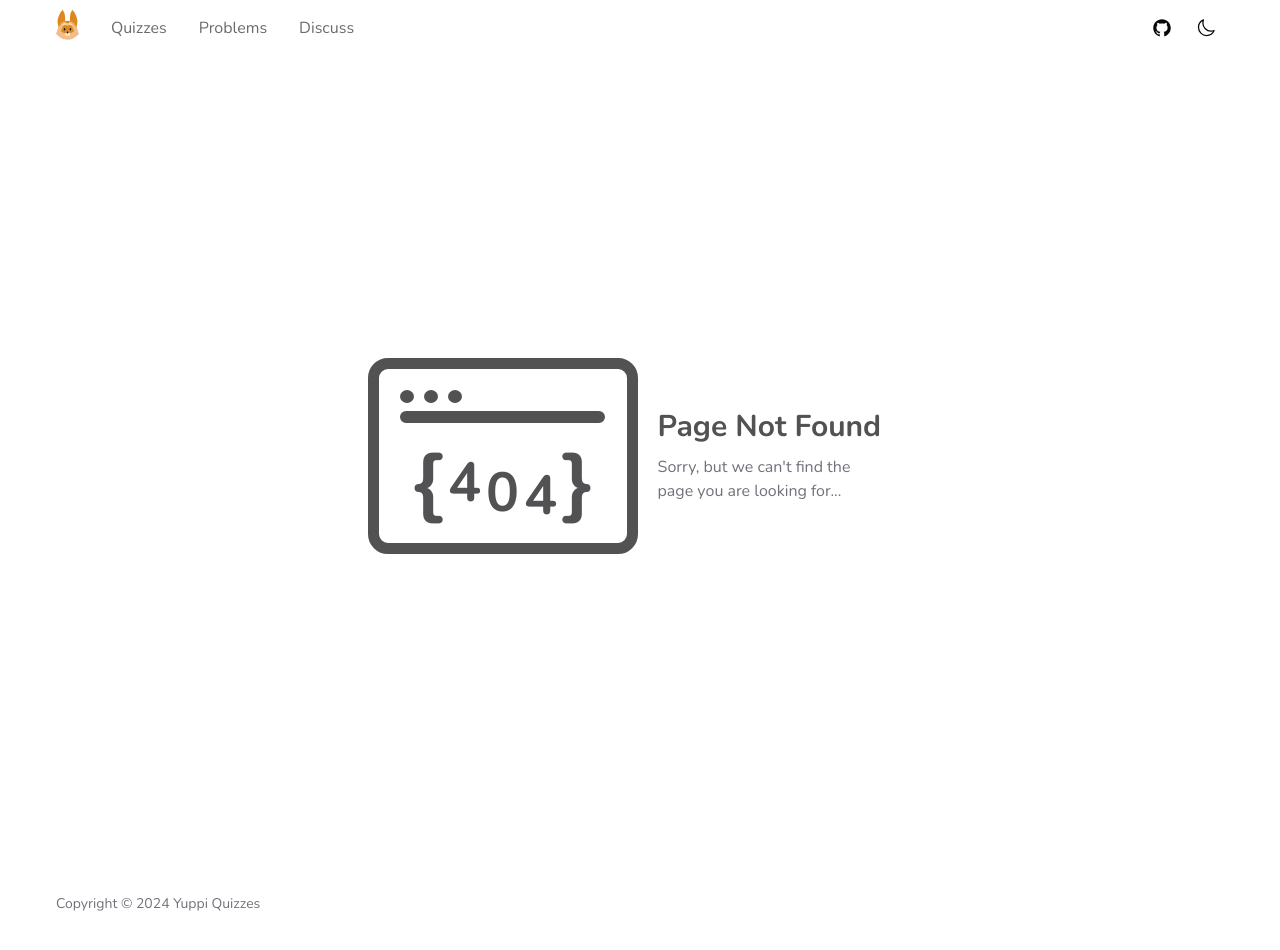
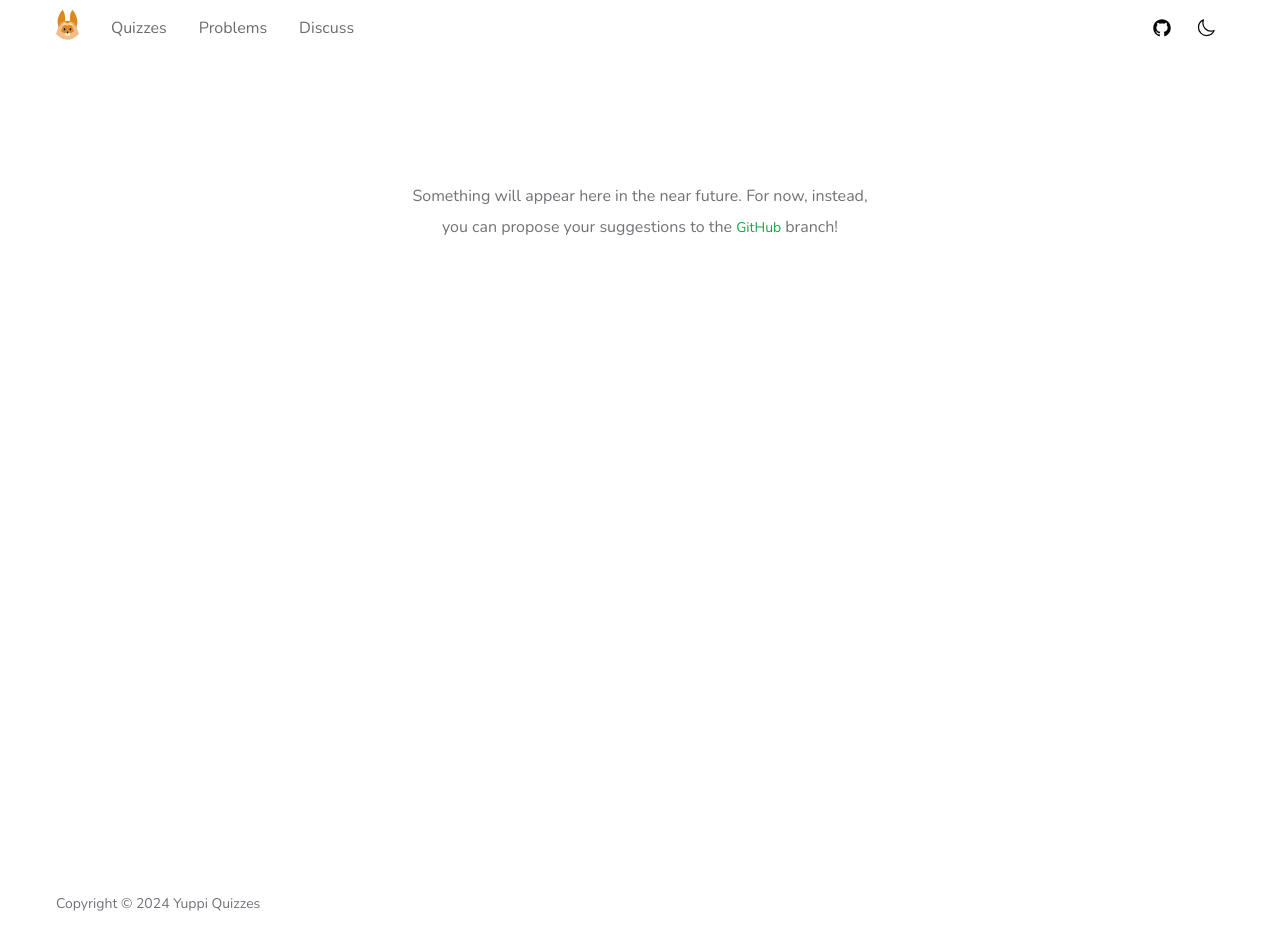
Before and after one commit to Esutarosa/yuppi, a Next.js app: page /discuss in a window 1280 px wide. Before the commit this address had no page. Built offline with nearby package versions, Linux system fonts and the light colour scheme.

Commit message:
+ Added discuss page

```diff
--- /dev/null
+++ b/src/app/discuss/page.tsx
@@ -0,0 +1,13 @@
+import type { FC } from 'react';
+
+import WithDiscuss from '@/components/withDiscuss';
+
+const DiscussPage: FC = () => {
+  return (
+    <>
+      <WithDiscuss />
+    </>
+  );
+};
+
+export default DiscussPage;
--- /dev/null
+++ b/src/components/containers/Discuss/index.tsx
@@ -0,0 +1,25 @@
+import type { FC } from 'react';
+import Link from 'next/link';
+
+import SectionContainer from '@/layouts/SectionContainer';
+import { Button } from '@/components/ui/button';
+
+const Discuss: FC = () => {
+  return (
+    <SectionContainer className='min-h-screen'>
+      <div className='text-center mt-24'>
+        <p className='text-muted-foreground max-w-[480px] mx-auto select-none'>
+          Something will appear here in the near future.
+          For now, instead, you can propose your suggestions to the
+          {" "}
+          <Button variant="link" className="p-0">
+            <Link target="_blank" href="https://github.com/Esutarosa/yuppi/issues">GitHub</Link>
+          </Button>
+          {" "} branch!
+        </p>
+      </div>
+    </SectionContainer>
+  );
+};
+
+export default Discuss;
--- /dev/null
+++ b/src/components/withDiscuss.tsx
@@ -0,0 +1,7 @@
+import type { FC } from 'react';
+
+import Discuss from '@/components/containers/Discuss';
+
+const WithDiscuss: FC = () => <Discuss />;
+
+export default WithDiscuss;
```
